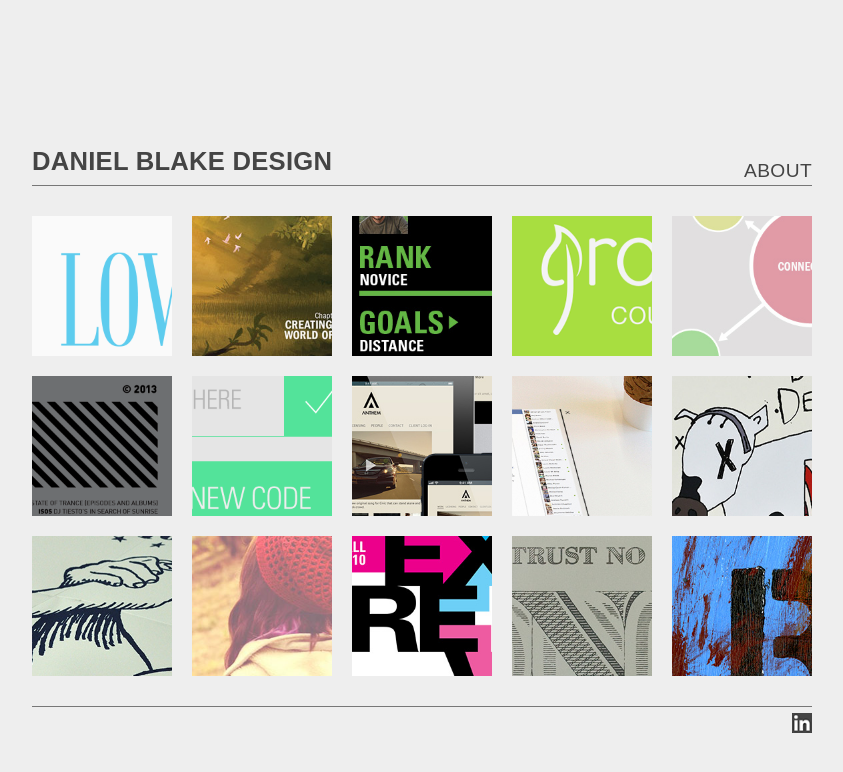
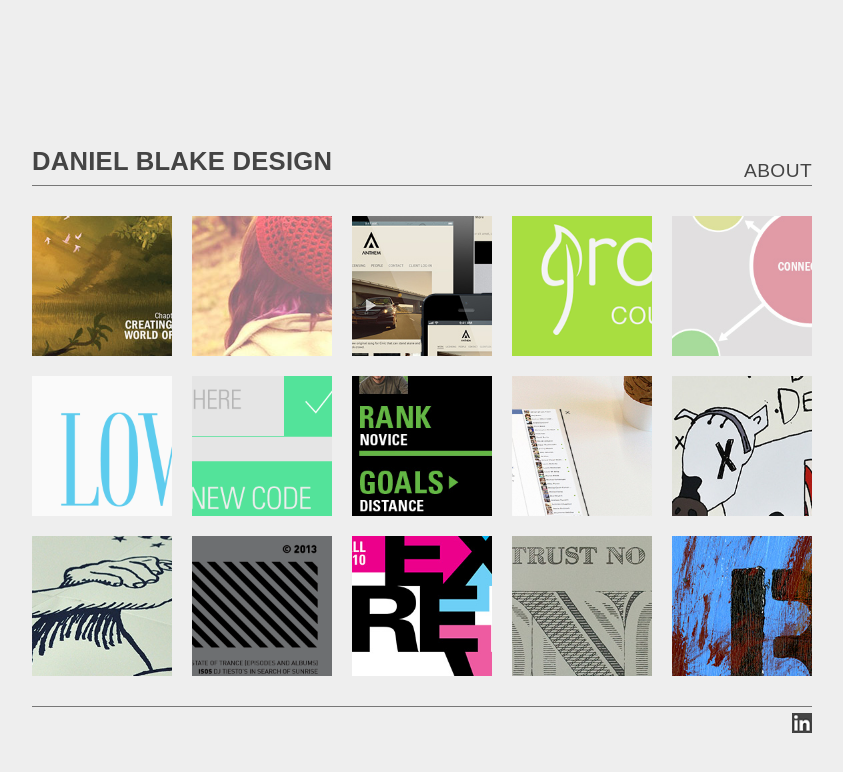
Before and after one commit to dmbdesignpdx/dmbdesignpdx.github.io, a Jekyll site: the page built from index.html, in a window 1280 px wide. Shown: the top 772 px of the page, without its empty margins (218-1061 px from the left). Built offline with Jekyll 4.4.1, drawn with Linux system fonts in a browser that asks for light colours; nearby versions of some CDN libraries; some web fonts are replaced; Markdown is read by kramdown in place of the engine named in the settings.

Commit message:
updated locally

```diff
--- a/_layouts/default.html
+++ b/_layouts/default.html
@@ -4,22 +4,15 @@
 <head>
   <title>Daniel Blake Design</title>
   <meta name="author" content="Daniel Blake Design">
-  <meta name="keywords" content="daniel, blake, design, graphic, advertising, typography, website, digital, poster, identity, packaging, concept">
-  <meta name="description" content="Daniel Blake is a graphic designer with a BFA in Communication Design from Texas State University, who lives in Portland, Oregon.">
+  <meta name="keywords" content="Daniel, Blake, design, graphic, advertising, typography, website, digital, poster, identity, branding, packaging, concept">
+  <meta name="description" content="Daniel Blake Design is a collection of graphic design works by Daniel Blake - Portland, Oregon">
   <meta name="viewport" content="width=device-width">
   <link rel="icon" type="image/png" href="danielblakedesignicon.png">
   <link href='http://fonts.googleapis.com/css?family=News+Cycle:400,700' rel='stylesheet' type='text/css'>
   <link href="/css/style.css" rel="stylesheet">
   <script src="//ajax.googleapis.com/ajax/libs/jquery/1.8.0/jquery.min.js"></script>
   <script>!window.jQuerry && document.write('<script src="/js/jq.js"><\/script>')</script>
-  <script>
-  (function(i,s,o,g,r,a,m){i['GoogleAnalyticsObject']=r;i[r]=i[r]||function(){
-  (i[r].q=i[r].q||[]).push(arguments)},i[r].l=1*new Date();a=s.createElement(o),
-  m=s.getElementsByTagName(o)[0];a.async=1;a.src=g;m.parentNode.insertBefore(a,m)
-  })(window,document,'script','//www.google-analytics.com/analytics.js','ga');
-  ga('create', 'UA-45015674-1', 'danielblakedesign.com');
-  ga('send', 'pageview');
-</script>
+  <script>(function(i,s,o,g,r,a,m){i['GoogleAnalyticsObject']=r;i[r]=i[r]||function(){(i[r].q=i[r].q||[]).push(arguments)},i[r].l=1*new Date();a=s.createElement(o),m=s.getElementsByTagName(o)[0];a.async=1;a.src=g;m.parentNode.insertBefore(a,m)})(window,document,'script','//www.google-analytics.com/analytics.js','ga');ga('create', 'UA-45015674-1', 'danielblakedesign.com');ga('send', 'pageview');</script>
 </head>
 
 <body>
--- a/css/style.css
+++ b/css/style.css
@@ -39,12 +39,13 @@
     margin-top: 0px;
 }
 
-.dmbAbout {
+.DanielBlakeDesignAbout {
     width: 800px;
     height: 500px;
     bottom: -500px;
     position: absolute;
     background-color: #eee;
+    z-index: 2;
 }
 
 .projects {
@@ -162,6 +163,7 @@
     position: relative;
     overflow: hidden;
     cursor: pointer;
+    z-index: 1;
 }
 
 .posterInfo {
@@ -280,7 +282,7 @@
     left: 10px;
 }
 
-p.AboutDanielBlakeDesign {
+p.DanielBlakeDesignAboutCopy {
     font-weight: 400;
     line-height: 1.2em;
     width: 662px;
@@ -386,7 +388,7 @@
     margin-bottom: 2px;
 }
 
-.dmbAbout {
+.DanielBlakeDesignAbout {
     width: 320px;
     height: 960px;
     bottom: -330px;
@@ -460,7 +462,7 @@
     margin-bottom: 2px;
 }
 
-.dmbAbout {
+.DanielBlakeDesignAbout {
     width: 480px;
     height: 800px;
     bottom: -800px;
--- a/index.html
+++ b/index.html
@@ -3,35 +3,43 @@
 layout: default
 ---
 
+<div class="DanielBlakeDesignAbout">
+	<p class="DanielBlakeDesignAboutCopy">Graphic design has been a part of my life since I received my first computer in the 6th grade. Since then, designing has become more than just a hobby, it has become my life, and I love it. I am a graduate of the Communication Design program at Texas State University and have relocated to Portland, Oregon; where I am constantly inspired by its culture and community. My specialties in graphic design include typography, website design, mobile app design, poster design, branding, and identity.
+	<br><br><br><br><strong>Contact Info</strong>
+	<br><br><a href="mailto:dmblakedesign@gmail.com">dmblakedesign@gmail.com</a>
+	<br><br>210-638-9301
+	<br><br><a href="/images/DanielBlake-Resume-2013.pdf" target="_blank">Resume</a>
+</p>
+</div>
 
 <!--  first row  -->
 
-<div id="1" class="thumbBox" name="poster" data-title="Ace Face Typeface" data-images="ace-posters-1.gif,ace-posters-2.gif,ace-posters-3.gif,ace-posters-4.gif"><span>Typography and Poster Design Ace Face Typeface</span>
-	<img src="images/aceThumb.gif" id="ti1" width="auto" height="100%" class="poster" />
+<div id="1" class="thumbBox" data-title="Layout Designs for Aio Coffee Table Book" data-images="aiobook-1.jpg,aiobook-3.jpg,aiobook-5.jpg,aiobook-2.jpg,aiobook-6.jpg,aiobook-7.jpg,aiobook-8.jpg,aiobook-9.jpg,aiobook-4.jpg,aiobook-10.jpg,aiobook-11.jpg,aiobook-12.jpg"><span>Layout Design Ideas for Aio Coffee Table Book</span>
+	<img src="images/aiobookThumb.jpg" id="ti1" width="auto" height="100%" class="poster" />
 </div>
 
-<div id="2" class="thumbBox" name="book" data-title="Layout Designs for Aio Coffee Table Book" data-images="aiobook-1.jpg,aiobook-3.jpg,aiobook-5.jpg,aiobook-2.jpg,aiobook-6.jpg,aiobook-7.jpg,aiobook-8.jpg,aiobook-9.jpg,aiobook-4.jpg,aiobook-10.jpg,aiobook-11.jpg,aiobook-12.jpg"><span>Layout Design Ideas for Aio Coffee Table Book</span>
-	<img src="images/aiobookThumb.jpg" id="ti2" width="auto" height="100%" />
-	<div class="projInfo">
-		<p class="pinfo">Ace<br>Face<br>Typeface</p>
-	</div>
-</div>
-<div id="3" class="thumbBox" name="dig" data-title="Versus App Personal Concept" data-images="vs-1.jpg,vs-2.jpg,vs-3.jpg,vs-4.jpg,vs-5.jpg,vs-6.jpg,vs-7.jpg,vs-8.jpg"><span>Digital Design Versus App Concept</span>
-	<img src="images/vsThumb.jpg" id="ti2" width="auto" height="100%" />
+<div id="2" class="thumbBox" data-title="Bailey's Beanies Website" data-images="bb-1.jpg,bb-2.jpg,bb-3.jpg,bb-4.jpg"><span>Digital Design Bailey's Beanies Website</span>
+	<img src="images/bbThumb.jpg" id="ti2" width="auto" height="100%" />
 	<div class="projInfo">
 		<p class="pinfo">Aio<br>Cofee<br>Table<br>Book<br>Layouts</p>
 	</div>
 </div>
-<div id="4" class="thumbBox" name="packid" data-title="Collection of Logos" data-images="quango-logo.gif,anthem-logo.gif,lg-logo.gif,aio-logo.gif,blue-logo3.gif,bb-logo.gif,dlpef-logo.gif"><span>Logo and Identity Design</span>
+<div id="3" class="thumbBox" data-title="Anthem Audio Arts Website Redesign" data-images="anthem.jpg"><span> Digital Design Anthem Website</span>
+	<img src="images/anthemThumb.jpg" id="ti2" width="auto" height="100%" />
+	<div class="projInfo">
+		<p class="pinfo">Bailey's<br>Beanies<br>Website</p>
+	</div>
+</div>
+<div id="4" class="thumbBox" data-title="Collection of Logos" data-images="quango-logo.gif,anthem-logo.gif,lg-logo.gif,aio-logo.gif,blue-logo3.gif,bb-logo.gif,dlpef-logo.gif"><span>Logo and Identity Design</span>
 	<img src="images/logosThumb.gif" id="ti4" width="auto" height="100%" class="packaging" />
 	<div id="second" class="projInfo">
 		<p class="pinfo">Business<br>Networking<br>Concept</p>
 	</div>
 	<div class="projInfo">
-		<p class="pinfo">Versus<br>App<br>Concept</p>
+		<p class="pinfo">Anthem<br>Audio<br>Arts<br>Website</p>
 	</div>
 </div>
-<div id="5" class="thumbBox" name="dig"  data-title="Business Networking Concept" data-images="BNet2.jpg,BNet3.jpg,BNet4.jpg,BNet5.jpg,BNet6.jpg,BNet7.jpg,BNet8.jpg"><span>Digital Design Business Social Networking Website Concept</span>
+<div id="5" class="thumbBox" data-title="Business Networking Concept" data-images="BNet2.jpg,BNet3.jpg,BNet4.jpg,BNet5.jpg,BNet6.jpg,BNet7.jpg,BNet8.jpg"><span>Digital Design Business Social Networking Website Concept</span>
 	<img src="images/BNetThumb.jpg" id="ti5" width="auto" height="100%"/>
 	<div class="projInfo">
 		<p class="pinfo">Collection<br>of<br>Logos</p>
@@ -40,31 +48,31 @@
 
 <!--  second row  -->
 
-<div id="6" class="thumbBox" name="dig"  data-title="DJ Lofy Presents Essential Favorites Digital Package: Album art and song listing pdf" data-images="ef-cover.png,ef-pdf-1.png,ef-pdf-2.png,ef-pdf-3.png"><span>Digital Album Art Design</span>
-	<img src="images/efThumb.gif" id="ti3" width="auto" height="100%" />
+<div id="6" class="thumbBox" data-title="Ace Face Typeface" data-images="ace-posters-1.gif,ace-posters-2.gif,ace-posters-3.gif,ace-posters-4.gif"><span>Typography and Poster Design Ace Face Typeface</span>
+	<img src="images/aceThumb.gif" id="ti3" width="auto" height="100%" />
 </div>
 <div id="7" class="thumbBox" data-title="ParkWare App Design" data-images="park-1.jpg,park-2.jpg,park-3.jpg,park-4.jpg,park-5.jpg,park-6.jpg"><span>Digital Design ParkWare App</span>
 	<img src="images/parkThumb.gif" id="ti7" width="auto" height="100%" class="digital" />
 	<div class="projInfo">
-		<p class="pinfo">Digital<br>Album<br>Art +<br>PDF</p>
+		<p class="pinfo">Ace<br>Face<br>Typeface</p>
 	</div>
 </div>
-<div id="8" class="thumbBox" name="dig" data-title="Anthem Audio Arts Website Redesign" data-images="anthem.jpg"><span> Digital Design Anthem Website</span>
-	<img src="images/anthemThumb.jpg" id="ti8" width="auto" height="100%" class="digital" />
+<div id="8" class="thumbBox" data-title="Versus App Personal Concept" data-images="vs-1.jpg,vs-2.jpg,vs-3.jpg,vs-4.jpg,vs-5.jpg,vs-6.jpg,vs-7.jpg,vs-8.jpg"><span>Digital Design Versus App Concept</span>
+	<img src="images/vsThumb.jpg" id="ti8" width="auto" height="100%" class="digital" />
 	<div class="projInfo">
 		<p class="pinfo">ParkWare<br>App</p>
 	</div>
 </div>
-<div id="9" class="thumbBox" name="dig" data-title="Interactive Coffee Table Concept" data-images="CT-1.jpg,CT-2.jpg,CT-3.jpg,CT-4.jpg,CT-5.jpg"><span>Digital Design Interactive Coffee Table Concept</span>
+<div id="9" class="thumbBox" data-title="Interactive Coffee Table Concept" data-images="CT-1.jpg,CT-2.jpg,CT-3.jpg,CT-4.jpg,CT-5.jpg"><span>Digital Design Interactive Coffee Table Concept</span>
 	<img src="images/CTThumb.jpg" id="ti9" width="auto" height="100%" class="advertising" />
 	<div id="second" class="projInfo">
 		<p class="pinfo">Civilwarland<br>In<br>Bad<br>Decline</p>
 	</div>
 	<div class="projInfo">
-		<p class="pinfo">Anthem<br>Audio<br>Arts<br>Website</p>
+		<p class="pinfo">Versus<br>App<br>Concept</p>
 	</div>
 </div>
-<div id="10" class="thumbBox" name="packid"  data-title="Civilwarland In Bad Decline" data-images="civil1.jpg,civil2.jpg,civil3.jpg"><span>Book Packaging Design</span>
+<div id="10" class="thumbBox" data-title="Civilwarland In Bad Decline" data-images="civil1.jpg,civil2.jpg,civil3.jpg"><span>Book Packaging Design</span>
 	<img src="images/civilThumb.jpg" id="ti10" width="auto" height="100%" class="packaging" />
 	<div class="projInfo">
 		<p class="pinfo">Interactive<br>Coffee<br>Table<br>Concept</p>
@@ -73,22 +81,22 @@
 
 <!--  third row   -->
 
-<div id="11" class="thumbBox" name="poster"  data-title="Serif Vs. Sans-Serif" data-images="type1.jpg,type2.jpg"><span>Poster Design</span>
+<div id="11" class="thumbBox" data-title="Serif Vs. Sans-Serif" data-images="type1.jpg,type2.jpg"><span>Poster Design</span>
 	<img src="images/typeThumb.jpg" id="ti11" width="auto" height="100%" class="poster" />
 </div>
-<div id="12" class="thumbBox" name="dig" data-title="Bailey's Beanies Website" data-images="bb-1.jpg,bb-2.jpg,bb-3.jpg,bb-4.jpg"><span>Digital Design Bailey's Beanies Website</span>
-	<img src="images/bbThumb.jpg" id="ti6" width="auto" height="100%" />
+<div id="12" class="thumbBox" data-title="DJ Lofy Presents Essential Favorites Digital Package: Album art and song listing pdf" data-images="ef-cover.png,ef-pdf-1.png,ef-pdf-2.png,ef-pdf-3.png"><span>Digital Album Art Design</span>
+	<img src="images/efThumb.gif" id="ti6" width="auto" height="100%" />
 	<div class="projInfo">
 		<p class="pinfo">Serif<br>Vs.<br>Sans-Serif</p>
 	</div>
 </div>
-<div id="13" class="thumbBox" name="poster"  data-title="Senior Exit Review" data-images="exit1.jpg"><span>Poster Design</span>
+<div id="13" class="thumbBox" data-title="Senior Exit Review" data-images="exit1.jpg"><span>Poster Design</span>
 	<img src="images/exitThumb.jpg" id="ti13" width="auto" height="100%" class="poster"/>
 	<div class="projInfo">
-		<p class="pinfo">Bailey's<br>Beanies<br>Website</p>
+		<p class="pinfo">Digital<br>Album<br>Art +<br>PDF</p>
 	</div>
 </div>
-<div id="14" class="thumbBox" name="poster"  data-title="If You See Something, Say Something Poster" data-images="IfyouFull.jpg"><span>Poster Design Screenprint</span>
+<div id="14" class="thumbBox" data-title="If You See Something, Say Something Poster" data-images="IfyouFull.jpg"><span>Poster Design Screenprint</span>
 	<img src="images/ifyouThumb.jpg" id="ti14" width="auto" height="100%" class="misc" />
 	<div id="second" class="projInfo">
 		<p class="pinfo">Ink +<br>Paint</p>
@@ -97,17 +105,9 @@
 		<p class="pinfo">Senior<br>Exit<br>Review<br>Poster</p>
 	</div>
 </div>
-<div id="15" class="thumbBox" name="misc"  data-title="Ink + Paint Pieces" data-images="paint1.jpg,paint2.jpg,paint3.jpg"><span>Paintings</span>
+<div id="15" class="thumbBox" data-title="Ink + Paint Pieces" data-images="paint1.jpg,paint2.jpg,paint3.jpg"><span>Paintings</span>
 	<img src="images/paintThumb.jpg" id="ti15" width="auto" height="100%" class="misc" />
 	<div class="projInfo">
 		<p class="pinfo">Trust<br>No<br>One<br>Poster</p>
 	</div>
 </div>
-<div class="dmbAbout">
-	<p class="AboutDanielBlakeDesign">Graphic design has been a part of my life since I received my first computer in the 6th grade. Since then, designing has become more than just a hobby, it has become my life, and I love it. I am a graduate of the Communication Design program at Texas State University and have relocated to Portland, Oregon; where I am constantly inspired by its culture and community. My specialties in graphic design include typography, website design, mobile app design, poster design, branding, and identity.
-	<br><br><br><br><strong>Contact Info</strong>
-	<br><br><a href="mailto:dmblakedesign@gmail.com">dmblakedesign@gmail.com</a>
-	<br><br>210-638-9301
-	<br><br><a href="/images/DanielBlake-Resume-2013.pdf" target="_blank">Resume</a>
-</p>
-</div>
--- a/js/mainScript.js
+++ b/js/mainScript.js
@@ -33,23 +33,23 @@
     }
     switch (true) {
         case smallScreen :
-            $(".dmbAbout").css('bottom', '-960px');
+            $(".DanielBlakeDesignAbout").css('bottom', '-960px');
             $("#13").hide();
             $("#14").hide();
             $("#15").hide();
             break;
         case mediumScreen :
-            $(".dmbAbout").css('bottom', '-800px');
+            $(".DanielBlakeDesignAbout").css('bottom', '-800px');
             break;
         default :
-            $(".dmbAbout").css('bottom', '-500px');
+            $(".DanielBlakeDesignAbout").css('bottom', '-500px');
             $("#13").show();
             $("#14").show();
             $("#15").show();
             break;
     }
     if((smallScreen && aboutInfo) || (!smallScreen && aboutInfo)) {
-        $(".dmbAbout").css('bottom', '0px');
+        $(".DanielBlakeDesignAbout").css('bottom', '0px');
     }
     containerPos();
 }
@@ -89,7 +89,7 @@
 
 function showAbout() {
     if(!aboutInfo) {
-        $(".dmbAbout").animate({bottom: "0px"}, 1200);
+        $(".DanielBlakeDesignAbout").animate({bottom: "0px"}, 1200);
         aboutInfo = true;
         $(".dinfo").html("CLOSE");
     }
@@ -98,13 +98,13 @@
         $(".dinfo").html("ABOUT");
         switch(true) {
             case smallScreen :
-                $(".dmbAbout").animate({bottom: "-960px"}, 1200);
+                $(".DanielBlakeDesignAbout").animate({bottom: "-960px"}, 1200);
                 break;
             case mediumScreen :
-                 $(".dmbAbout").animate({bottom: "-800px"}, 1200);
+                 $(".DanielBlakeDesignAbout").animate({bottom: "-800px"}, 1200);
                  break;
             default :
-                $(".dmbAbout").animate({bottom: "-500px"}, 1200);
+                $(".DanielBlakeDesignAbout").animate({bottom: "-500px"}, 1200);
                 break;
         }
     }
```
